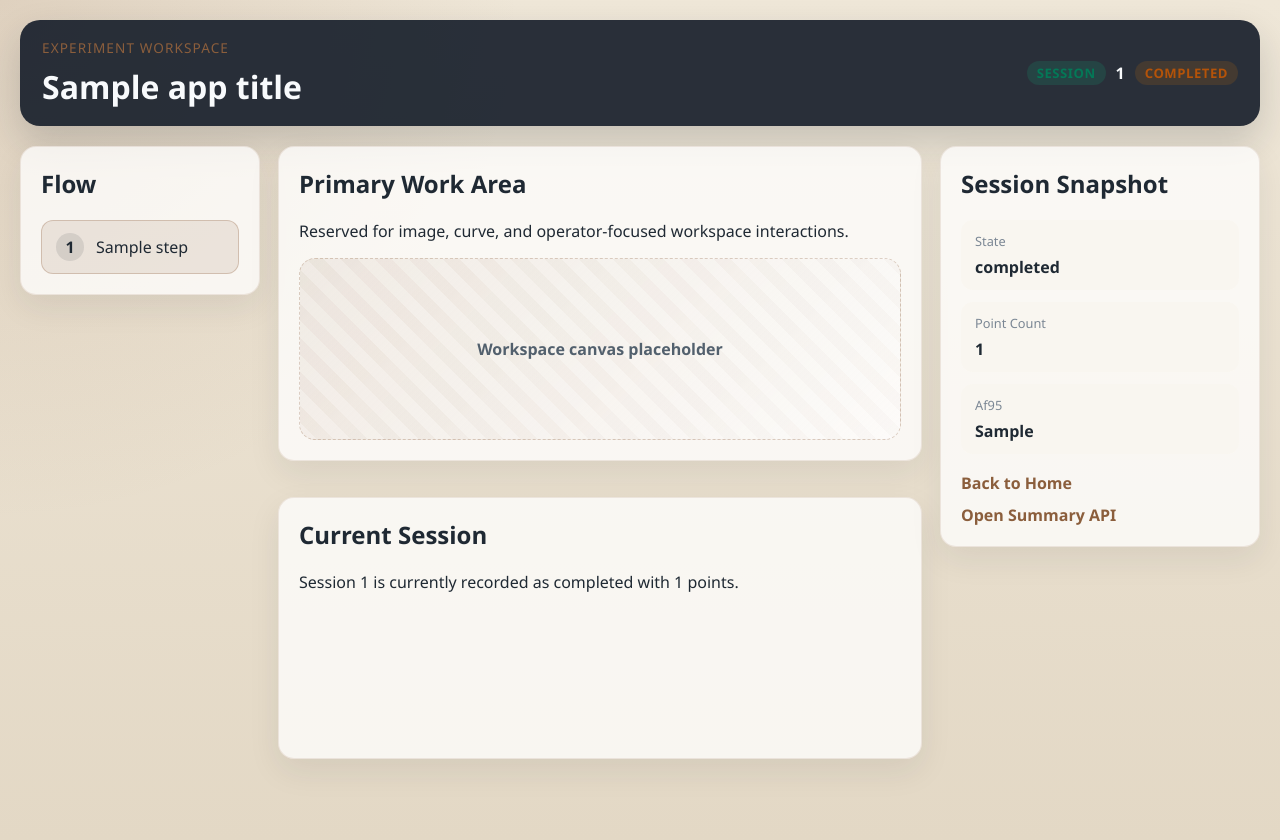
After one commit to lulf87/yyt1771_starter, a FastAPI app: template src/webapp/templates/workspace.html in a window 1280 px wide. The commit adds this page. Run offline with FastAPI, Linux system fonts and the light colour scheme; the template is opened without the code that fills it: most values are stand-ins (such as "Sample title", 1, 10 or a date in 2020); some libraries are stand-ins or nearby versions.

Commit message:
Add workspace shell and navigation entry

```diff
--- a/src/webapp/static/app.css
+++ b/src/webapp/static/app.css
@@ -216,6 +216,140 @@ pre {
   background: #fff;
 }
 
+.workspace-link {
+  display: inline-flex;
+  align-items: center;
+  gap: 8px;
+  color: #8b5e3c;
+  font-weight: 600;
+  text-decoration: none;
+}
+
+.workspace-link:hover {
+  text-decoration: underline;
+}
+
+.workspace-link--hidden {
+  display: none;
+}
+
+.workspace-shell {
+  min-height: 100vh;
+  padding: 20px;
+  background:
+    radial-gradient(circle at top left, rgba(139, 94, 60, 0.16), transparent 34%),
+    linear-gradient(180deg, #efe7d8 0%, #e3d8c5 100%);
+}
+
+.workspace-topbar {
+  display: flex;
+  justify-content: space-between;
+  align-items: center;
+  gap: 16px;
+  margin: 0 auto 20px;
+  max-width: 1400px;
+  padding: 18px 22px;
+  border-radius: 20px;
+  background: rgba(24, 32, 44, 0.92);
+  color: #f8fafc;
+  box-shadow: 0 16px 36px rgba(24, 32, 44, 0.18);
+}
+
+.workspace-topbar h1 {
+  margin-bottom: 0;
+}
+
+.workspace-topbar-meta {
+  display: flex;
+  align-items: center;
+  gap: 10px;
+  flex-wrap: wrap;
+}
+
+.workspace-grid {
+  max-width: 1400px;
+  margin: 0 auto;
+  display: grid;
+  grid-template-columns: 240px minmax(0, 1fr) 320px;
+  gap: 18px;
+}
+
+.workspace-stepper,
+.workspace-sidepanel {
+  align-self: start;
+}
+
+.workspace-steps {
+  list-style: none;
+  margin: 0;
+  padding: 0;
+  display: grid;
+  gap: 10px;
+}
+
+.workspace-step {
+  display: flex;
+  align-items: center;
+  gap: 12px;
+  padding: 12px 14px;
+  border-radius: 12px;
+  background: rgba(250, 247, 240, 0.9);
+  border: 1px solid rgba(139, 94, 60, 0.12);
+  color: #52606d;
+}
+
+.workspace-step--active {
+  background: rgba(139, 94, 60, 0.12);
+  color: #1f2933;
+  border-color: rgba(139, 94, 60, 0.28);
+}
+
+.workspace-step-index {
+  width: 28px;
+  height: 28px;
+  border-radius: 999px;
+  display: inline-flex;
+  align-items: center;
+  justify-content: center;
+  background: rgba(24, 32, 44, 0.1);
+  font-weight: 700;
+}
+
+.workspace-main {
+  display: grid;
+  gap: 18px;
+}
+
+.workspace-card {
+  min-height: 220px;
+}
+
+.workspace-placeholder {
+  min-height: 180px;
+  border-radius: 16px;
+  border: 1px dashed rgba(139, 94, 60, 0.28);
+  background:
+    linear-gradient(135deg, rgba(139, 94, 60, 0.08), rgba(255, 255, 255, 0.55)),
+    repeating-linear-gradient(
+      45deg,
+      transparent,
+      transparent 12px,
+      rgba(139, 94, 60, 0.05) 12px,
+      rgba(139, 94, 60, 0.05) 24px
+    );
+  display: flex;
+  align-items: center;
+  justify-content: center;
+  color: #52606d;
+  font-weight: 600;
+}
+
+.workspace-links {
+  margin-top: 18px;
+  display: grid;
+  gap: 10px;
+}
+
 @media (max-width: 640px) {
   .actions {
     align-items: flex-start;
@@ -231,3 +365,14 @@ pre {
     width: 100%;
   }
 }
+
+@media (max-width: 1080px) {
+  .workspace-grid {
+    grid-template-columns: 1fr;
+  }
+
+  .workspace-topbar {
+    flex-direction: column;
+    align-items: flex-start;
+  }
+}
--- a/src/webapp/static/app.js
+++ b/src/webapp/static/app.js
@@ -12,9 +12,22 @@ const detailAf95Node = document.getElementById("detail-af95");
 const detailPointCountNode = document.getElementById("detail-point-count");
 const detailCurveNode = document.getElementById("detail-curve-line");
 const detailKeyFramesNode = document.getElementById("detail-key-frames");
+const sessionWorkspaceLinkNode = document.getElementById("session-workspace-link");
+const workspaceShellNode = document.getElementById("workspace-shell");
+
+function workspaceUrl(sessionId) {
+  return `/workspace/${encodeURIComponent(sessionId)}`;
+}
 
 function renderSessionResult(payload) {
+  if (!sessionResultNode) {
+    return;
+  }
   sessionResultNode.textContent = JSON.stringify(payload, null, 2);
+  if (sessionWorkspaceLinkNode && payload.session_id) {
+    sessionWorkspaceLinkNode.href = workspaceUrl(payload.session_id);
+    sessionWorkspaceLinkNode.classList.remove("workspace-link--hidden");
+  }
 }
 
 async function loadHealth() {
@@ -35,6 +48,9 @@ function renderStatusPill(status) {
 }
 
 function renderPrecheck(payload) {
+  if (!precheckStatusNode || !precheckItemsNode) {
+    return;
+  }
   precheckStatusNode.innerHTML = renderStatusPill(payload.status);
   precheckItemsNode.innerHTML = (payload.items || [])
     .map(
@@ -56,6 +72,9 @@ async function loadPrecheck() {
 }
 
 function renderRecentSessions(items) {
+  if (!recentSessionsNode) {
+    return;
+  }
   if (!items.length) {
     recentSessionsNode.innerHTML =
       '<li class="session-item session-item--empty">No sessions have been recorded yet.</li>';
@@ -72,6 +91,7 @@ function renderRecentSessions(items) {
               item.af95 === null ? "n/a" : item.af95
             }
           </div>
+          <a class="workspace-link" href="${workspaceUrl(item.session_id)}">Open Workspace</a>
         </li>
       `,
     )
@@ -85,6 +105,9 @@ async function loadRecentSessions() {
 }
 
 function renderCurve(points) {
+  if (!detailCurveNode) {
+    return;
+  }
   if (!points.length) {
     detailCurveNode.setAttribute("points", "");
     return;
@@ -113,6 +136,9 @@ function renderCurve(points) {
 }
 
 function renderKeyFrames(keyFrames) {
+  if (!detailKeyFramesNode) {
+    return;
+  }
   if (!keyFrames.length) {
     detailKeyFramesNode.innerHTML = '<p class="session-item--empty">No replay detail loaded.</p>';
     return;
@@ -165,6 +191,9 @@ function drawFrameImage(canvas, image, featurePoint) {
 }
 
 function renderReplayDetail(detail) {
+  if (!detailAf95Node || !detailPointCountNode) {
+    return;
+  }
   detailAf95Node.textContent = detail.af95 === null ? "n/a" : String(detail.af95);
   detailPointCountNode.textContent = String(detail.point_count);
   renderCurve(detail.points || []);
@@ -236,7 +265,45 @@ async function bootstrap() {
   }
 }
 
-runMockButton.addEventListener("click", runMockSession);
-runReplayButton.addEventListener("click", runReplaySession);
-refreshPrecheckButton.addEventListener("click", loadPrecheck);
-bootstrap();
+async function bootstrapWorkspace() {
+  if (!workspaceShellNode) {
+    return;
+  }
+
+  const sessionId = document.body.dataset.sessionId;
+  if (!sessionId) {
+    return;
+  }
+
+  const summaryResponse = await fetch(`/api/session/${sessionId}`);
+  if (!summaryResponse.ok) {
+    return;
+  }
+  const summary = await summaryResponse.json();
+  const summaryCopyNode = document.getElementById("workspace-summary-copy");
+  const summaryStateNode = document.getElementById("workspace-summary-state");
+  if (summaryCopyNode) {
+    summaryCopyNode.textContent =
+      `Session ${summary.session_id} is currently recorded as ${summary.state} with ${summary.point_count} points.`;
+  }
+  if (summaryStateNode) {
+    summaryStateNode.textContent = summary.state;
+    summaryStateNode.className = `status-pill status-${summary.state === "completed" ? "ok" : "warn"}`;
+  }
+}
+
+if (runMockButton) {
+  runMockButton.addEventListener("click", runMockSession);
+}
+if (runReplayButton) {
+  runReplayButton.addEventListener("click", runReplaySession);
+}
+if (refreshPrecheckButton) {
+  refreshPrecheckButton.addEventListener("click", loadPrecheck);
+}
+if (document.body.dataset.page === "home") {
+  bootstrap();
+}
+if (document.body.dataset.page === "workspace") {
+  bootstrapWorkspace();
+}
--- a/src/webapp/templates/index.html
+++ b/src/webapp/templates/index.html
@@ -6,7 +6,7 @@
     <title>{{ app_title }}</title>
     <link rel="stylesheet" href="/static/app.css" />
   </head>
-  <body>
+  <body data-page="home">
     <main class="shell">
       <header class="hero">
         <p class="eyebrow">Offline Web Shell</p>
@@ -65,6 +65,7 @@
           </div>
         </div>
         <pre id="session-result" data-testid="session-result">No session has been run yet.</pre>
+        <a id="session-workspace-link" class="workspace-link workspace-link--hidden" href="#">Open Workspace</a>
       </section>
 
       <section class="panel">
--- /dev/null
+++ b/src/webapp/templates/workspace.html
@@ -0,0 +1,76 @@
+<!DOCTYPE html>
+<html lang="en">
+  <head>
+    <meta charset="utf-8" />
+    <meta name="viewport" content="width=device-width, initial-scale=1" />
+    <title>{{ app_title }}</title>
+    <link rel="stylesheet" href="/static/app.css" />
+  </head>
+  <body data-page="workspace" data-session-id="{{ session_id }}">
+    <main id="workspace-shell" class="workspace-shell" data-testid="workspace-shell">
+      <header class="workspace-topbar">
+        <div>
+          <p class="eyebrow">Experiment Workspace</p>
+          <h1>{{ app_title }}</h1>
+        </div>
+        <div class="workspace-topbar-meta">
+          <span class="status-pill status-ok">session</span>
+          <strong id="workspace-session-id">{{ session_id }}</strong>
+          <span id="workspace-summary-state" class="status-pill status-warn">{{ summary.state }}</span>
+        </div>
+      </header>
+
+      <div class="workspace-grid">
+        <aside id="workspace-stepper" class="workspace-stepper panel" data-testid="workspace-stepper">
+          <h2>Flow</h2>
+          <ol class="workspace-steps">
+            {% for step in steps %}
+            <li class="workspace-step{% if loop.first %} workspace-step--active{% endif %}">
+              <span class="workspace-step-index">{{ loop.index }}</span>
+              <span>{{ step }}</span>
+            </li>
+            {% endfor %}
+          </ol>
+        </aside>
+
+        <section id="workspace-main" class="workspace-main" data-testid="workspace-main">
+          <article class="panel workspace-card">
+            <h2>Primary Work Area</h2>
+            <p>Reserved for image, curve, and operator-focused workspace interactions.</p>
+            <div class="workspace-placeholder">Workspace canvas placeholder</div>
+          </article>
+          <article class="panel workspace-card">
+            <h2>Current Session</h2>
+            <p id="workspace-summary-copy">
+              Session {{ session_id }} is currently recorded as {{ summary.state }} with {{ summary.point_count }} points.
+            </p>
+          </article>
+        </section>
+
+        <aside id="workspace-sidepanel" class="workspace-sidepanel panel" data-testid="workspace-sidepanel">
+          <h2>Session Snapshot</h2>
+          <dl class="facts">
+            <div>
+              <dt>State</dt>
+              <dd>{{ summary.state }}</dd>
+            </div>
+            <div>
+              <dt>Point Count</dt>
+              <dd>{{ summary.point_count }}</dd>
+            </div>
+            <div>
+              <dt>Af95</dt>
+              <dd>{{ summary.af95 if summary.af95 is not none else "n/a" }}</dd>
+            </div>
+          </dl>
+          <div class="workspace-links">
+            <a class="workspace-link" href="/">Back to Home</a>
+            <a class="workspace-link" href="/api/session/{{ session_id }}">Open Summary API</a>
+          </div>
+        </aside>
+      </div>
+    </main>
+
+    <script src="/static/app.js" defer></script>
+  </body>
+</html>
```
Also changed, not shown: docs/codex_task_016_workspace_shell.md (added, +130 -0 lines), docs/ui_information_architecture_v1.md (added, +67 -0 lines), src/webapp/routes/ui.py (+29 -1 lines), tests/webapp/test_ui_shell.py (+2 -0 lines), tests/webapp/test_workspace_ui.py (added, +35 -0 lines).
